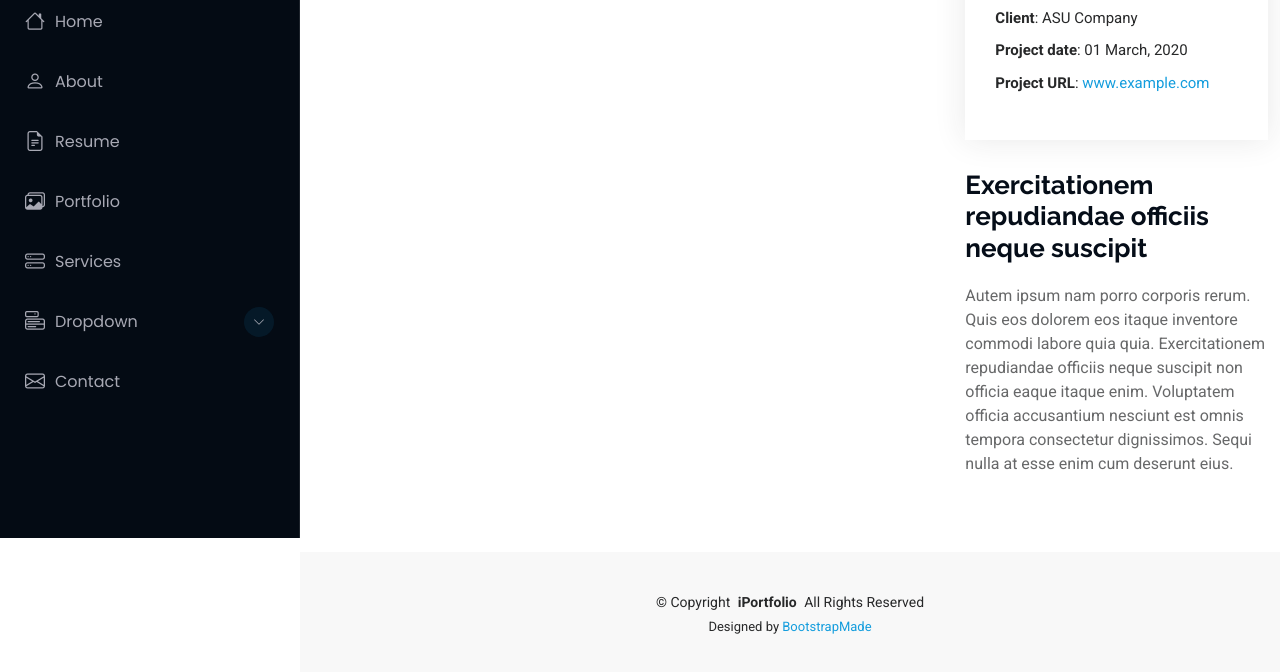
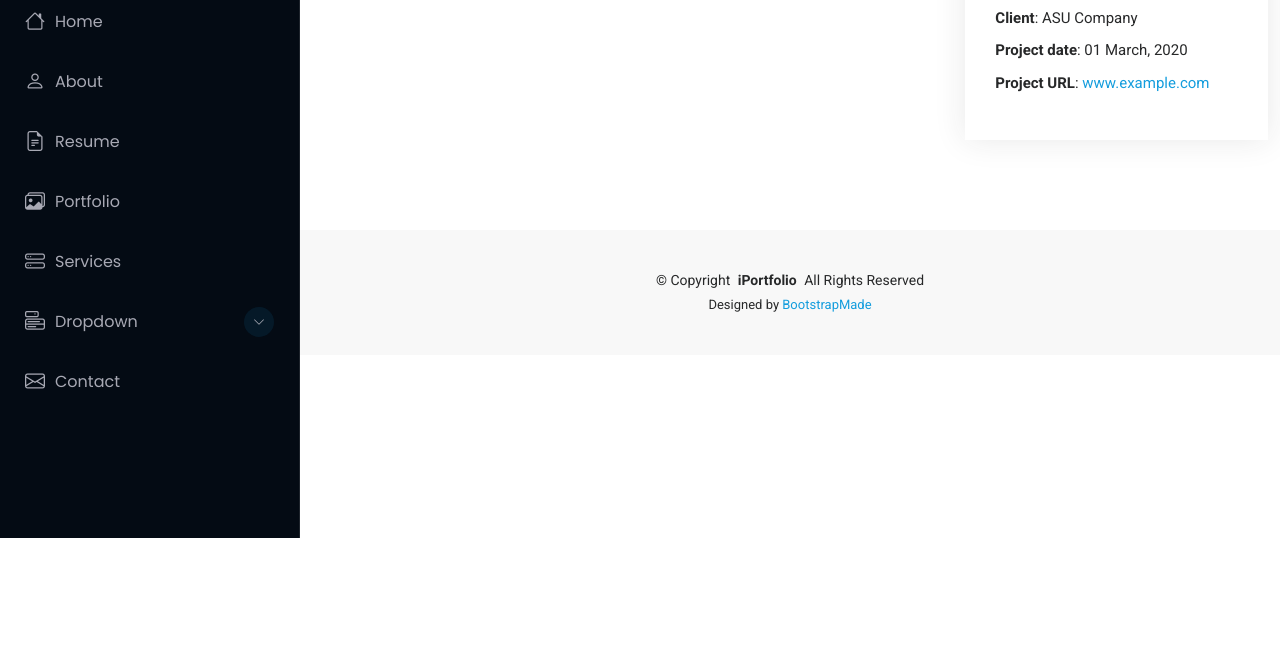
Before and after one commit to jithinkrishnanv/portfolio, a plain HTML site: page portfolio-details.html in a window 1280 px wide. Shown: the part 262-934 px from the top of the page. After the commit the page ends 800 px from the top, so only its background shows below. Drawn offline with Linux system fonts and the light colour scheme.

Commit message:
Update portfolio-details.html

```diff
--- a/portfolio-details.html
+++ b/portfolio-details.html
@@ -162,10 +162,7 @@
               </ul>
             </div>
             <div class="portfolio-description" data-aos="fade-up" data-aos-delay="300">
-              <h2>Exercitationem repudiandae officiis neque suscipit</h2>
-              <p>
-                Autem ipsum nam porro corporis rerum. Quis eos dolorem eos itaque inventore commodi labore quia quia. Exercitationem repudiandae officiis neque suscipit non officia eaque itaque enim. Voluptatem officia accusantium nesciunt est omnis tempora consectetur dignissimos. Sequi nulla at esse enim cum deserunt eius.
-              </p>
+
             </div>
           </div>
 
```
